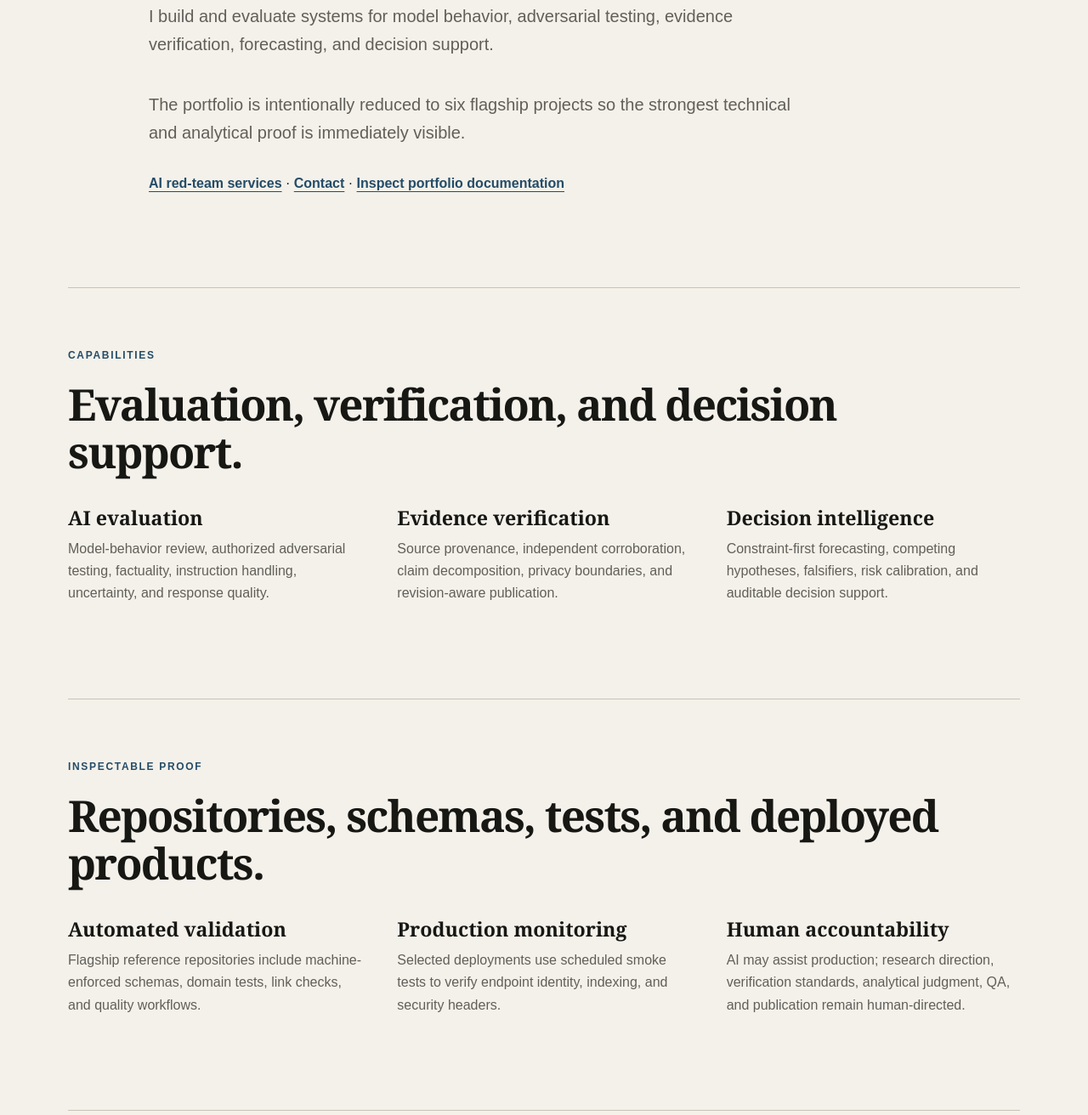
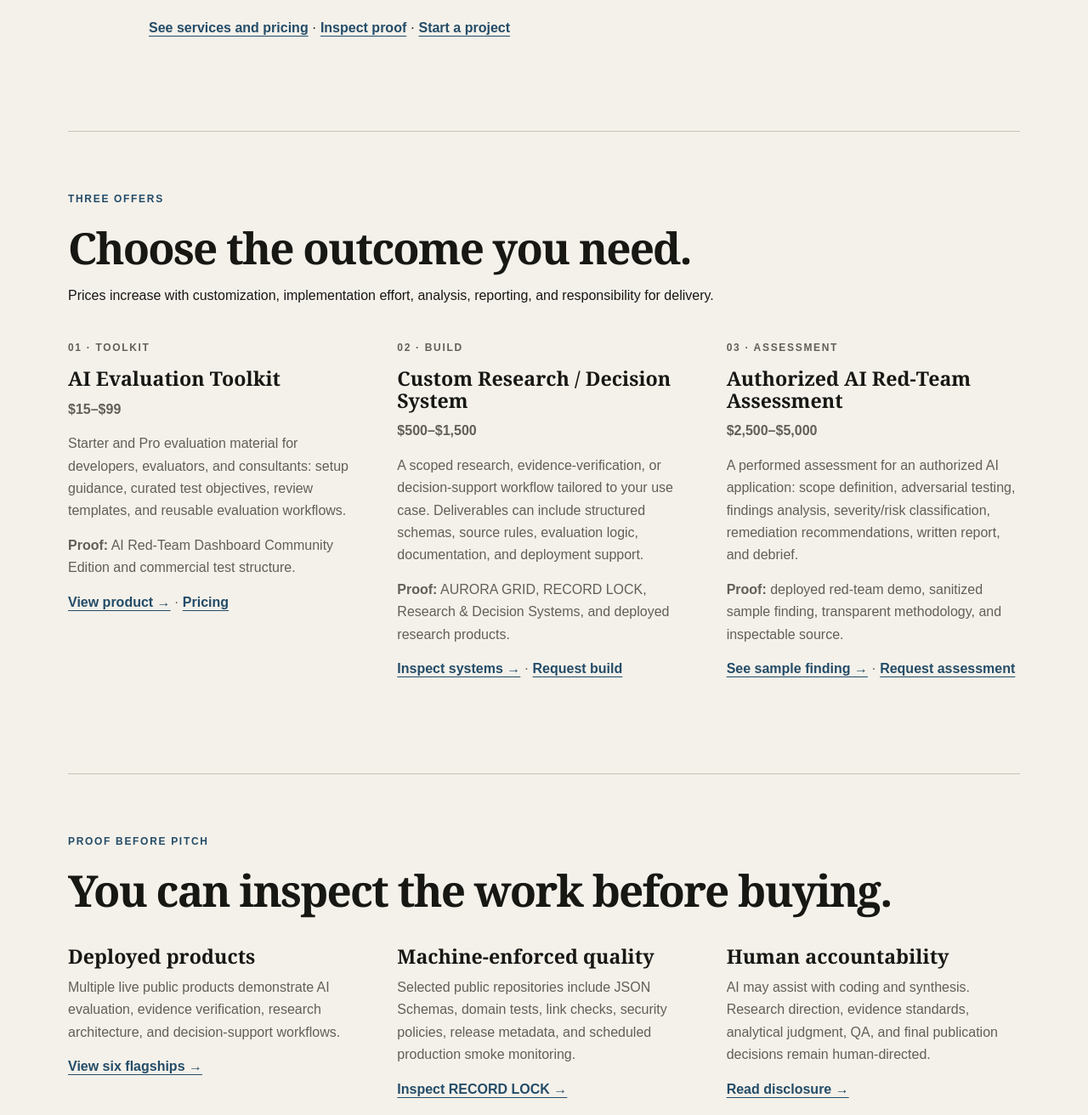
Before and after one commit to AuroraGrid/research-decision-systems, a website: page index.html in a window 1280 px wide. Shown: the part 707-2019 px from the top of the page at 85% size. Drawn offline with Linux system fonts and the light colour scheme.

Commit message:
Lead portfolio with three clear commercial offers

```diff
--- a/index.html
+++ b/index.html
@@ -3,13 +3,13 @@
 <head>
   <meta charset="utf-8">
   <meta name="viewport" content="width=device-width,initial-scale=1">
-  <title>Hasan Raza Kazmi — AI Evaluation & Decision Intelligence</title>
-  <meta name="description" content="Portfolio of Hasan Raza Kazmi: AI evaluation, red-team testing, evidence verification, adversarial analysis, research systems, and decision intelligence.">
+  <title>Hasan Raza Kazmi — AI Evaluation, Research Systems & Red-Team Assessments</title>
+  <meta name="description" content="Hasan Raza Kazmi builds and evaluates AI and research systems. Buy an AI evaluation toolkit, commission a custom research/decision system, or request an authorized AI red-team assessment.">
   <meta name="author" content="Hasan Raza Kazmi">
   <meta name="robots" content="index,follow">
   <link rel="canonical" href="https://hasan-research-systems.vercel.app/">
-  <meta property="og:title" content="Hasan Raza Kazmi — AI Evaluation & Decision Intelligence">
-  <meta property="og:description" content="Six flagship systems spanning AI evaluation, evidence verification, research operations, and decision intelligence.">
+  <meta property="og:title" content="Hasan Raza Kazmi — AI Evaluation & Research Systems">
+  <meta property="og:description" content="Three clear offers: AI evaluation toolkits, custom research/decision systems, and authorized AI red-team assessments.">
   <meta property="og:type" content="website">
   <meta property="og:url" content="https://hasan-research-systems.vercel.app/">
   <meta property="og:image" content="https://hasan-research-systems.vercel.app/assets/portfolio-preview.svg">
@@ -17,16 +17,13 @@
   <link rel="stylesheet" href="/styles.css">
   <script type="application/ld+json">
   {
-    "@context": "https://schema.org",
-    "@type": "Person",
-    "name": "Hasan Raza Kazmi",
-    "url": "https://hasan-research-systems.vercel.app/",
-    "jobTitle": "AI Product Builder and Strategic Intelligence Analyst",
-    "sameAs": [
-      "https://github.com/hr185882-creator",
-      "https://www.linkedin.com/in/hasan-kazmi-a756b4407"
-    ],
-    "knowsAbout": ["AI evaluation","AI red teaming","model behavior","evidence verification","OSINT","adversarial analysis","forecasting","research operations"]
+    "@context":"https://schema.org",
+    "@type":"Person",
+    "name":"Hasan Raza Kazmi",
+    "url":"https://hasan-research-systems.vercel.app/",
+    "jobTitle":"AI Product Builder and Strategic Intelligence Analyst",
+    "sameAs":["https://github.com/hr185882-creator","https://www.linkedin.com/in/hasan-kazmi-a756b4407"],
+    "knowsAbout":["AI evaluation","AI red teaming","research systems","evidence verification","OSINT","forecasting","decision intelligence"]
   }
   </script>
 </head>
@@ -35,65 +32,93 @@
   <header class="site-header">
     <a class="wordmark" href="/">Hasan Raza Kazmi</a>
     <nav aria-label="Primary navigation">
-      <a href="#capabilities">Capabilities</a>
+      <a href="#services">Services</a>
       <a href="#proof">Proof</a>
       <a href="#work">Flagships</a>
-      <a href="https://github.com/hr185882-creator" target="_blank" rel="noopener noreferrer">GitHub</a>
+      <a href="mailto:Grindwireproject@gmail.com">Contact</a>
     </nav>
   </header>
 
   <main id="main">
     <section class="hero wrap">
-      <p class="eyebrow">AI evaluation · evidence verification · decision intelligence</p>
-      <h1>Rigorous evaluation for AI systems and high-stakes research.</h1>
-      <p class="lede">I build and evaluate systems for model behavior, adversarial testing, evidence verification, forecasting, and decision support.</p>
-      <p class="lede">The portfolio is intentionally reduced to six flagship projects so the strongest technical and analytical proof is immediately visible.</p>
+      <p class="eyebrow">AI evaluation · research systems · decision intelligence</p>
+      <h1>I build and evaluate AI and research systems.</h1>
+      <p class="lede">Three ways to work with me: buy a ready-to-use AI evaluation toolkit, commission a custom research/decision system, or hire me to perform an authorized AI red-team assessment.</p>
       <p class="hero-actions">
-        <a class="text-link" href="https://ai-red-team-dashboard-hasan-kazmi-s-projects.vercel.app/" target="_blank" rel="noopener noreferrer">AI red-team services</a>
+        <a class="text-link" href="#services">See services and pricing</a>
         <span aria-hidden="true">·</span>
-        <a class="text-link" href="mailto:Grindwireproject@gmail.com">Contact</a>
+        <a class="text-link" href="#proof">Inspect proof</a>
         <span aria-hidden="true">·</span>
-        <a class="text-link" href="https://github.com/hr185882-creator/hr185882-creator" target="_blank" rel="noopener noreferrer">Inspect portfolio documentation</a>
+        <a class="text-link" href="mailto:Grindwireproject@gmail.com?subject=Project%20inquiry">Start a project</a>
       </p>
     </section>
 
-    <section class="method wrap" id="capabilities" aria-labelledby="capabilities-title">
-      <div class="section-heading"><p class="eyebrow">Capabilities</p><h2 id="capabilities-title">Evaluation, verification, and decision support.</h2></div>
+    <section class="method wrap" id="services" aria-labelledby="services-title">
+      <div class="section-heading">
+        <p class="eyebrow">Three offers</p>
+        <h2 id="services-title">Choose the outcome you need.</h2>
+        <p>Prices increase with customization, implementation effort, analysis, reporting, and responsibility for delivery.</p>
+      </div>
       <div class="method-grid">
-        <div><h3>AI evaluation</h3><p>Model-behavior review, authorized adversarial testing, factuality, instruction handling, uncertainty, and response quality.</p></div>
-        <div><h3>Evidence verification</h3><p>Source provenance, independent corroboration, claim decomposition, privacy boundaries, and revision-aware publication.</p></div>
-        <div><h3>Decision intelligence</h3><p>Constraint-first forecasting, competing hypotheses, falsifiers, risk calibration, and auditable decision support.</p></div>
+        <div>
+          <p class="eyebrow">01 · Toolkit</p>
+          <h3>AI Evaluation Toolkit</h3>
+          <p><strong>$15–$99</strong></p>
+          <p>Starter and Pro evaluation material for developers, evaluators, and consultants: setup guidance, curated test objectives, review templates, and reusable evaluation workflows.</p>
+          <p><strong>Proof:</strong> AI Red-Team Dashboard Community Edition and commercial test structure.</p>
+          <p><a class="text-link" href="https://ai-red-team-dashboard.vercel.app/" target="_blank" rel="noopener noreferrer">View product →</a> · <a class="text-link" href="https://github.com/hr185882-creator/ai-red-team-dashboard/blob/master/PRICING.md" target="_blank" rel="noopener noreferrer">Pricing</a></p>
+        </div>
+        <div>
+          <p class="eyebrow">02 · Build</p>
+          <h3>Custom Research / Decision System</h3>
+          <p><strong>$500–$1,500</strong></p>
+          <p>A scoped research, evidence-verification, or decision-support workflow tailored to your use case. Deliverables can include structured schemas, source rules, evaluation logic, documentation, and deployment support.</p>
+          <p><strong>Proof:</strong> AURORA GRID, RECORD LOCK, Research & Decision Systems, and deployed research products.</p>
+          <p><a class="text-link" href="#work">Inspect systems →</a> · <a class="text-link" href="mailto:Grindwireproject@gmail.com?subject=Custom%20research%20or%20decision%20system">Request build</a></p>
+        </div>
+        <div>
+          <p class="eyebrow">03 · Assessment</p>
+          <h3>Authorized AI Red-Team Assessment</h3>
+          <p><strong>$2,500–$5,000</strong></p>
+          <p>A performed assessment for an authorized AI application: scope definition, adversarial testing, findings analysis, severity/risk classification, remediation recommendations, written report, and debrief.</p>
+          <p><strong>Proof:</strong> deployed red-team demo, sanitized sample finding, transparent methodology, and inspectable source.</p>
+          <p><a class="text-link" href="https://ai-red-team-dashboard.vercel.app/#sample" target="_blank" rel="noopener noreferrer">See sample finding →</a> · <a class="text-link" href="https://github.com/hr185882-creator/ai-red-team-dashboard/issues/new?template=commercial-inquiry.md" target="_blank" rel="noopener noreferrer">Request assessment</a></p>
+        </div>
       </div>
     </section>
 
     <section class="method wrap" id="proof" aria-labelledby="proof-title">
-      <div class="section-heading"><p class="eyebrow">Inspectable proof</p><h2 id="proof-title">Repositories, schemas, tests, and deployed products.</h2></div>
+      <div class="section-heading">
+        <p class="eyebrow">Proof before pitch</p>
+        <h2 id="proof-title">You can inspect the work before buying.</h2>
+      </div>
       <div class="method-grid">
-        <div><h3>Automated validation</h3><p>Flagship reference repositories include machine-enforced schemas, domain tests, link checks, and quality workflows.</p></div>
-        <div><h3>Production monitoring</h3><p>Selected deployments use scheduled smoke tests to verify endpoint identity, indexing, and security headers.</p></div>
-        <div><h3>Human accountability</h3><p>AI may assist production; research direction, verification standards, analytical judgment, QA, and publication remain human-directed.</p></div>
+        <div><h3>Deployed products</h3><p>Multiple live public products demonstrate AI evaluation, evidence verification, research architecture, and decision-support workflows.</p><p><a class="text-link" href="#work">View six flagships →</a></p></div>
+        <div><h3>Machine-enforced quality</h3><p>Selected public repositories include JSON Schemas, domain tests, link checks, security policies, release metadata, and scheduled production smoke monitoring.</p><p><a class="text-link" href="https://github.com/hr185882-creator/record-lock" target="_blank" rel="noopener noreferrer">Inspect RECORD LOCK →</a></p></div>
+        <div><h3>Human accountability</h3><p>AI may assist with coding and synthesis. Research direction, evidence standards, analytical judgment, QA, and final publication decisions remain human-directed.</p><p><a class="text-link" href="https://github.com/hr185882-creator/hr185882-creator/blob/main/AUTHORSHIP_AND_AI_DISCLOSURE.md" target="_blank" rel="noopener noreferrer">Read disclosure →</a></p></div>
       </div>
     </section>
 
     <section class="work wrap" id="work" aria-labelledby="work-title">
-      <div class="section-heading"><p class="eyebrow">Six flagships</p><h2 id="work-title">The strongest public proof</h2></div>
+      <div class="section-heading"><p class="eyebrow">Six flagships</p><h2 id="work-title">Public proof of capability</h2><p>The deeper ecosystem is here for verification, not as the first thing a buyer has to decode.</p></div>
 
       <article class="project-card"><div class="project-copy"><p class="project-number">01 · SYSTEM</p><h3>AURORA GRID / GrindWire</h3><p class="project-kicker">Decision-intelligence operating system.</p><p>Evidence verification, adversarial analysis, constraint-first forecasting, scenario analysis, risk calibration, and auditable decision support.</p><p><a class="text-link" href="https://hr185882-creator.github.io/aurora-grid-grindwire-site/" target="_blank" rel="noopener noreferrer">Open system →</a> · <a class="text-link" href="https://github.com/hr185882-creator/aurora-grid-grindwire-site" target="_blank" rel="noopener noreferrer">Repository</a></p></div><div class="project-preview"><img src="/assets/portfolio-preview.svg" alt="AURORA GRID portfolio preview"></div></article>
 
       <article class="project-card"><div class="project-copy"><p class="project-number">02 · PLATFORM</p><h3>RECORD LOCK</h3><p class="project-kicker">Evidence-verification and controlled-publication layer.</p><p>Claim-level records with provenance, counterarguments, falsifiers, confidence controls, revision conditions, and public-safe reference architecture.</p><p><a class="text-link" href="https://record-lock-platform.vercel.app/" target="_blank" rel="noopener noreferrer">Open platform →</a> · <a class="text-link" href="https://github.com/hr185882-creator/record-lock" target="_blank" rel="noopener noreferrer">Repository</a></p></div></article>
 
-      <article class="project-card"><div class="project-copy"><p class="project-number">03 · AI EVALUATION</p><h3>AI Red-Team Dashboard</h3><p class="project-kicker">Authorized model-behavior evaluation and commercial assessment workflow.</p><p>A public Community Edition plus a deployed buyer-facing demo showing test categories, a sanitized finding, pricing, and a commercial inquiry path.</p><p><a class="text-link" href="https://ai-red-team-dashboard-hasan-kazmi-s-projects.vercel.app/" target="_blank" rel="noopener noreferrer">Open demo →</a> · <a class="text-link" href="https://github.com/hr185882-creator/ai-red-team-dashboard" target="_blank" rel="noopener noreferrer">Repository</a></p></div></article>
+      <article class="project-card"><div class="project-copy"><p class="project-number">03 · AI EVALUATION</p><h3>AI Red-Team Dashboard</h3><p class="project-kicker">Authorized model-behavior evaluation and commercial assessment workflow.</p><p>A public Community Edition plus a deployed buyer-facing demo showing test categories, a sanitized finding, pricing, and a commercial inquiry path.</p><p><a class="text-link" href="https://ai-red-team-dashboard.vercel.app/" target="_blank" rel="noopener noreferrer">Open demo →</a> · <a class="text-link" href="https://github.com/hr185882-creator/ai-red-team-dashboard" target="_blank" rel="noopener noreferrer">Repository</a></p></div></article>
 
-      <article class="project-card"><div class="project-copy"><p class="project-number">04 · PORTFOLIO</p><h3>Research & Decision Systems</h3><p class="project-kicker">Primary publication and portfolio hub.</p><p>Deployed research products, evidence-verification systems, quality gates, authorship disclosure, and decision-intelligence methodology.</p><p><a class="text-link" href="https://hasan-research-systems.vercel.app/" target="_blank" rel="noopener noreferrer">Open portfolio →</a> · <a class="text-link" href="https://github.com/hr185882-creator/research-decision-systems" target="_blank" rel="noopener noreferrer">Repository</a></p></div></article>
+      <article class="project-card"><div class="project-copy"><p class="project-number">04 · PORTFOLIO</p><h3>Research & Decision Systems</h3><p class="project-kicker">Primary publication and portfolio hub.</p><p>Deployed research products, evidence-verification systems, quality gates, authorship disclosure, and decision-intelligence methodology.</p><p><a class="text-link" href="https://github.com/hr185882-creator/research-decision-systems" target="_blank" rel="noopener noreferrer">Repository →</a></p></div></article>
 
       <article class="project-card"><div class="project-copy"><p class="project-number">05 · PUBLIC REFERENCE</p><h3>The Epstein Record</h3><p class="project-kicker">Source-first evidence-classification architecture.</p><p>A sanitized public reference demonstrating provenance, privacy controls, evidence ceilings, corrections, schema validation, and production smoke monitoring.</p><p><a class="text-link" href="https://the-epstein-record.vercel.app/" target="_blank" rel="noopener noreferrer">Open product →</a> · <a class="text-link" href="https://github.com/hr185882-creator/the-epstein-record" target="_blank" rel="noopener noreferrer">Repository</a></p></div></article>
 
       <article class="project-card"><div class="project-copy"><p class="project-number">06 · LEARNING PRODUCT</p><h3>AURORA Learning Platform</h3><p class="project-kicker">Interactive analytical training environment.</p><p>Structured learning workflows for evidence review, forecasting discipline, adversarial reasoning, and decision processes.</p><p><a class="text-link" href="https://auroralearning.manus.space/" target="_blank" rel="noopener noreferrer">Open platform →</a> · <a class="text-link" href="https://github.com/hr185882-creator/aurora-learning-platform" target="_blank" rel="noopener noreferrer">Repository</a></p></div></article>
-
-      <article class="project-card"><div class="project-copy"><p class="project-number">ADDITIONAL RESEARCH PRODUCT</p><h3>The U.S.–Israel Policy Network</h3><p class="project-kicker">Institutional and policy-network analysis.</p><p>Kept outside the six flagship slots, but retained as a deployed source-audited research product with a clean public deployment name.</p><p><a class="text-link" href="https://us-israel-policy-network.vercel.app/" target="_blank" rel="noopener noreferrer">Open product →</a> · <a class="text-link" href="https://github.com/hr185882-creator/us-israel-policy-network" target="_blank" rel="noopener noreferrer">Repository</a></p></div></article>
     </section>
 
-    <section class="method wrap" id="method" aria-labelledby="method-title"><div class="section-heading"><p class="eyebrow">Method</p><h2 id="method-title">Evidence before narrative</h2></div><div class="method-grid"><div><h3>Source hierarchy</h3><p>Primary records and official documents come first.</p></div><div><h3>Explicit limits</h3><p>Facts, inferences, forecasts, unresolved questions, and missing evidence are separated.</p></div><div><h3>Adversarial review</h3><p>Strong conclusions are tested against competing explanations, constraints, and falsifiers before publication.</p></div></div></section>
+    <section class="method wrap" id="buy" aria-labelledby="buy-title">
+      <div class="section-heading"><p class="eyebrow">How to buy</p><h2 id="buy-title">One message is enough to start.</h2><p>Send the service you want, your target outcome, and your approximate budget. Do not send credentials, API keys, private customer data, or sensitive security details in the first message.</p></div>
+      <p class="hero-actions"><a class="text-link" href="mailto:Grindwireproject@gmail.com?subject=Project%20inquiry">Email project inquiry</a><span aria-hidden="true">·</span><a class="text-link" href="https://github.com/hr185882-creator/ai-red-team-dashboard/issues/new?template=commercial-inquiry.md" target="_blank" rel="noopener noreferrer">AI assessment inquiry</a><span aria-hidden="true">·</span><a class="text-link" href="https://www.linkedin.com/in/hasan-kazmi-a756b4407" target="_blank" rel="noopener noreferrer">LinkedIn</a></p>
+    </section>
   </main>
 
   <footer class="site-footer wrap"><p>Hasan Raza Kazmi · AI Evaluation & Decision Intelligence</p><p>Pakistan · Fully remote · <a href="mailto:Grindwireproject@gmail.com">Contact</a> · <a href="https://github.com/hr185882-creator" target="_blank" rel="noopener noreferrer">GitHub</a></p></footer>
```
